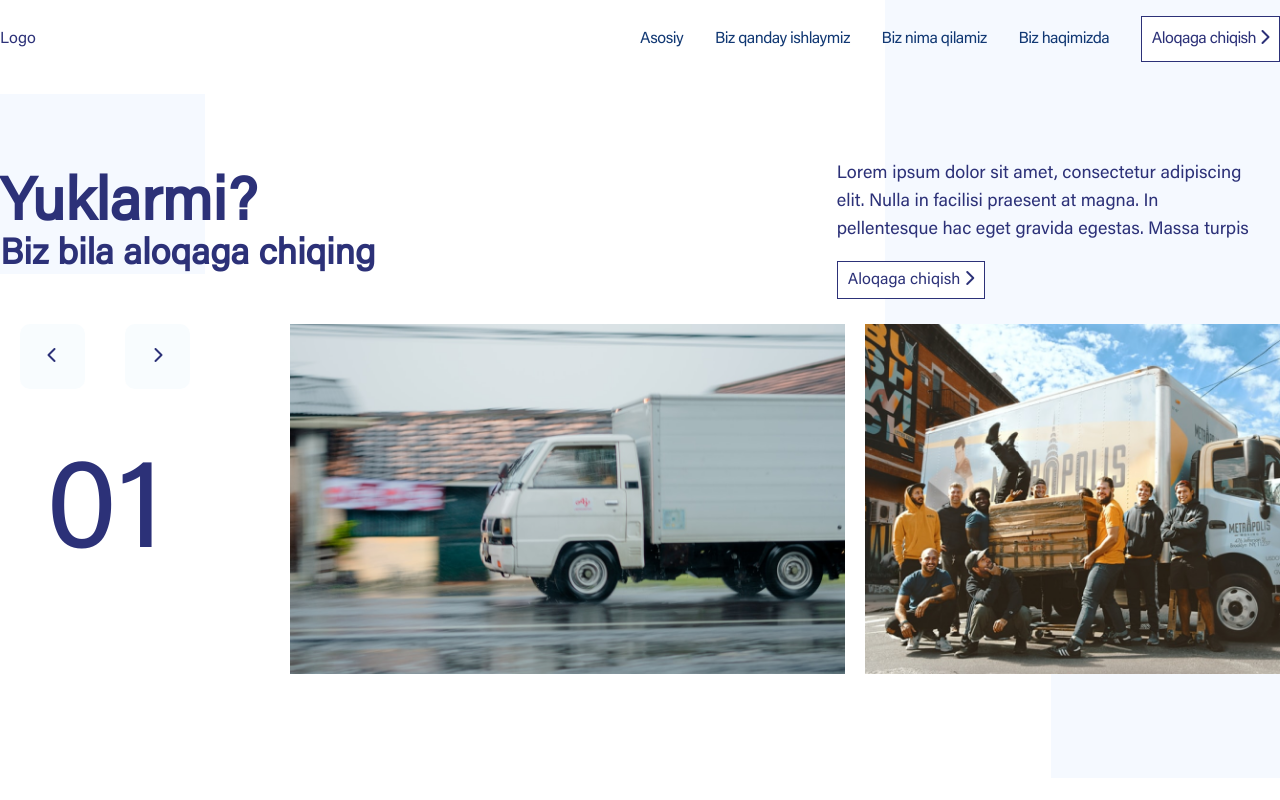
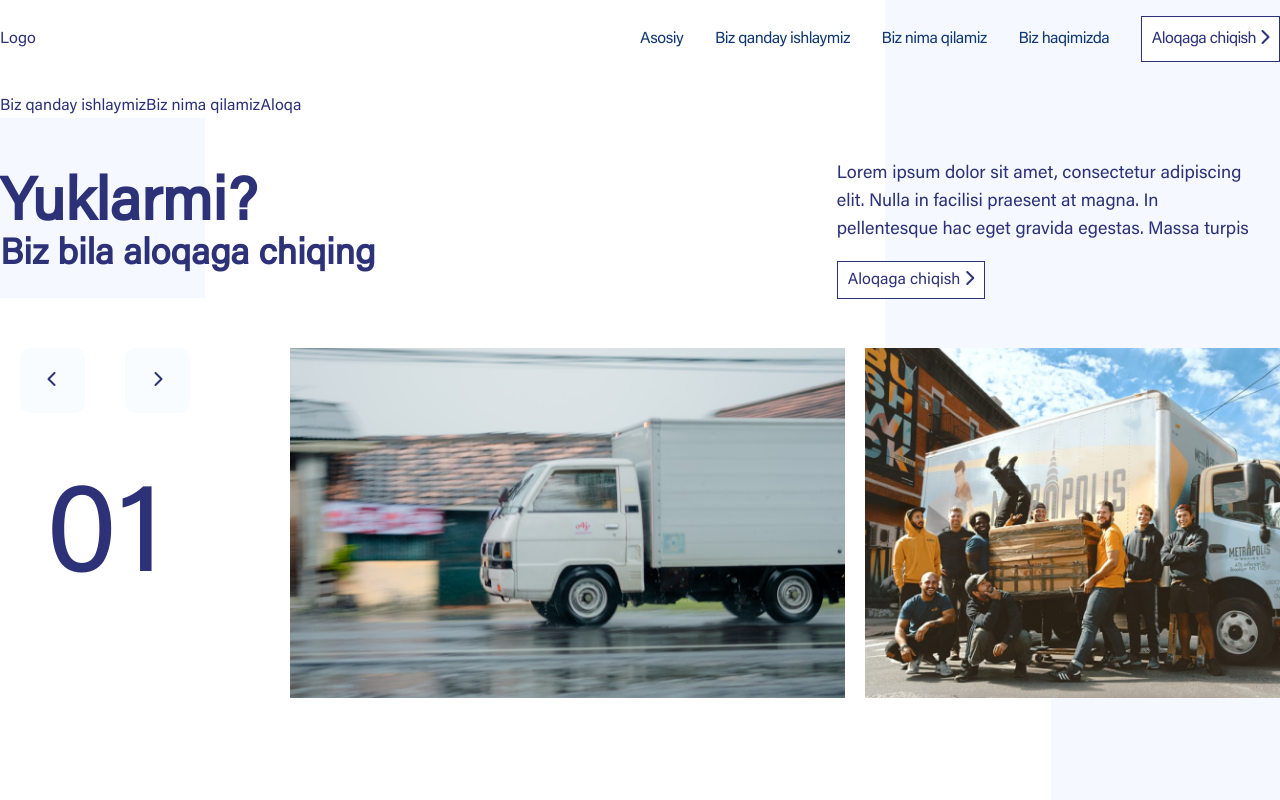
Before and after one commit to hakimov-dev/truck-service-landing, a Vue app: page / in a window 1280 px wide. Shown: the top 800 px of the page. Built offline with nearby package versions, Linux system fonts and the light colour scheme.

Commit message:
Update component.

```diff
--- a/src/components/Header/components/Navbar.vue
+++ b/src/components/Header/components/Navbar.vue
@@ -11,14 +11,17 @@
        </div>
        <img @click="openSidenav()" class="menu md:hidden" src="@/assets/icons/menu.png"/>
     </div>
+    <MobileNavVue />
     </div>
 </template>
 
 <script>
-import sideBar from './MobileNav.vue'
+import MobileNavVue from './MobileNav.vue'
 export default {
   name: 'Navbar',
-  components: [sideBar]
+  components: {
+    MobileNavVue
+  }
 }
 </script>
 
```
